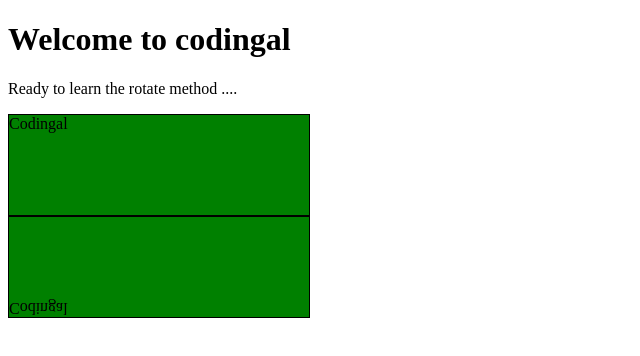
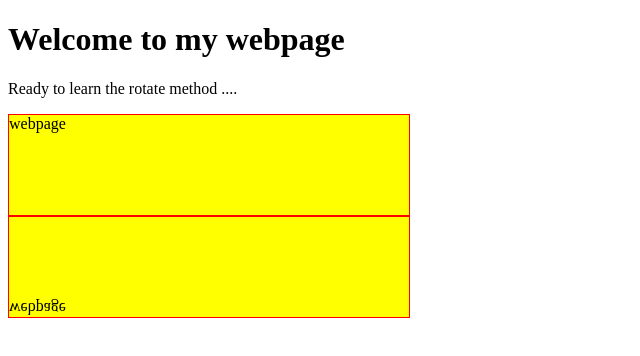
Before and after one commit to anushkashrestha0107-pixe/activities, a plain HTML site: page lesson 8/activity1.html in a window 1280 px wide. Shown: the whole page, without its empty margins (0-640 px from the left). Drawn offline with Linux system fonts and the light colour scheme.

Commit message:
activity1

```diff
--- a/lesson 8/activity1.html
+++ b/lesson 8/activity1.html
@@ -3,10 +3,10 @@
 <head>
 <style>
 div {
-    width: 300px;
+    width: 400px;
     height: 100px;
-    background-color: green;
-    border: 1px solid black;
+    background-color: yellow;
+    border: 1px solid red;
 }
  #myDiv {
     transform: rotateX(180deg);
@@ -15,13 +15,13 @@ div {
 </style>
 </head>
 <body>
-<h1>Welcome to codingal</h1>
+<h1>Welcome to my webpage</h1>
 <p>Ready to learn the rotate method ....</p>
 <div>
-Codingal
+webpage
 </div>
 <div id="myDiv">
-   Codingal
+   webpage
  </div>
 </body>
 </html>
```
